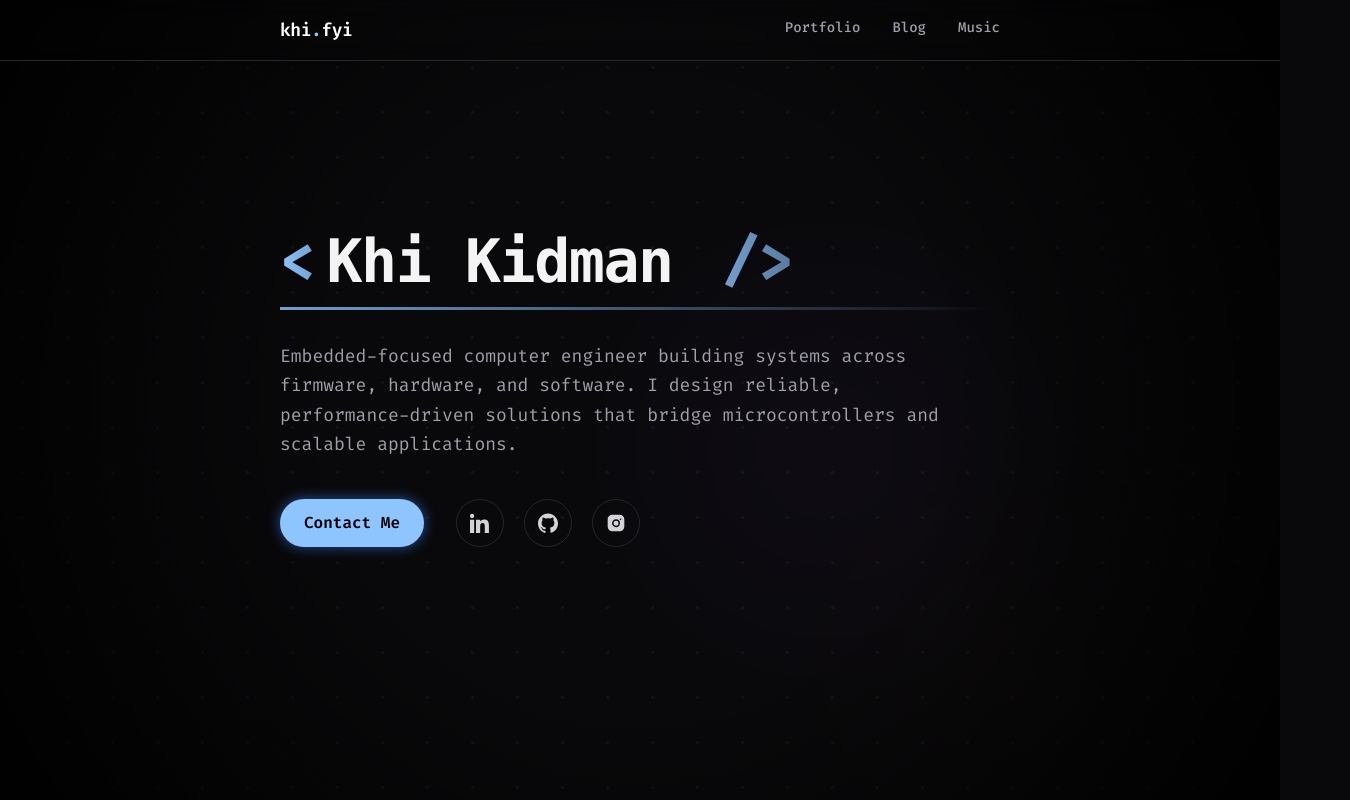
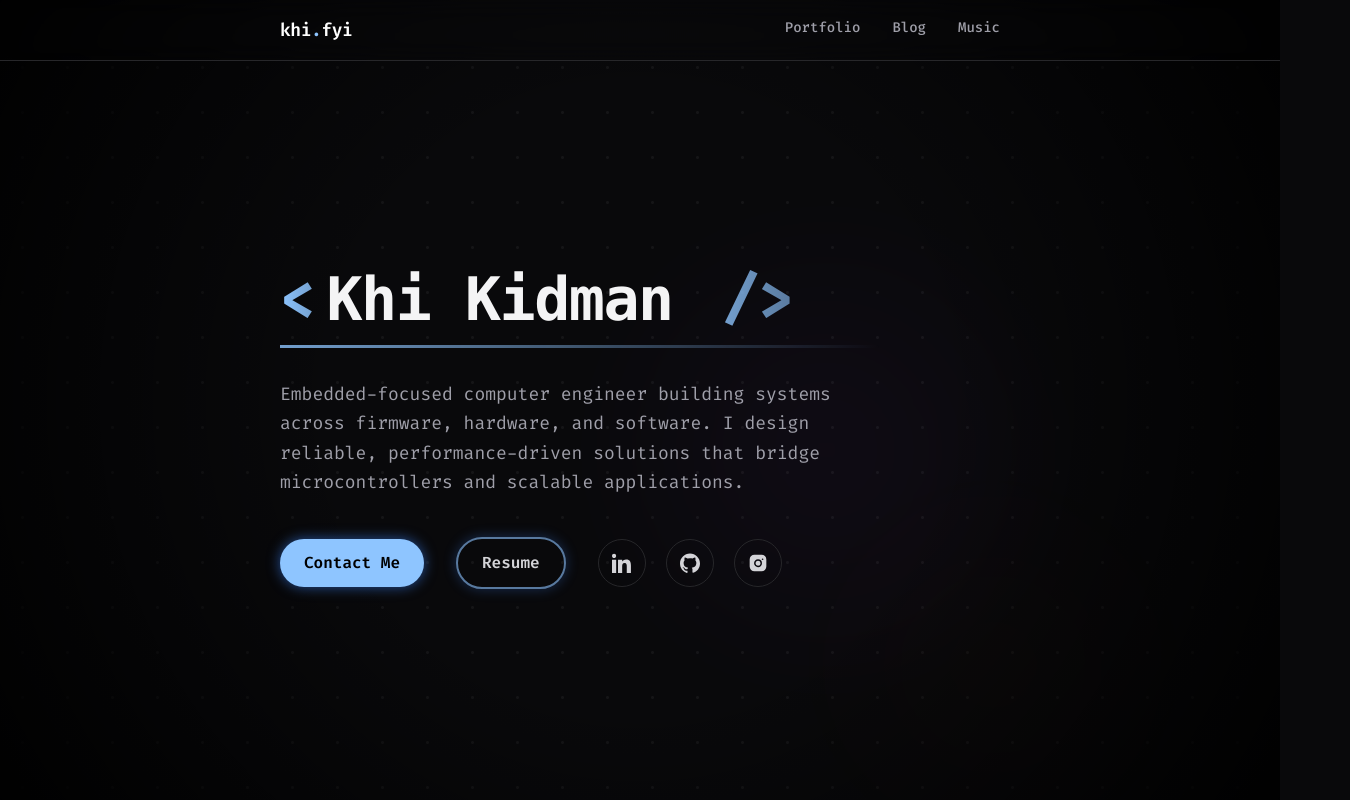
Before and after one commit to khikidman/khifyi, a React (Vite) app: page / in a window 1280 px wide. Shown: the whole page, 1350 px wide, since content can reach past the window. Built offline with nearby package versions, Linux system fonts and the light colour scheme.

Commit message:
Headshot

```diff
--- a/src/index.css
+++ b/src/index.css
@@ -27,6 +27,43 @@ html {
   scrollbar-gutter: stable;
 }
 
+
+.mask-radial {
+  -webkit-mask-image:
+    radial-gradient(
+      circle at 35% 50%,
+      rgba(0,0,0,1) 35%,
+      rgba(0,0,0,0.8) 50%,
+      rgba(0,0,0,0.3) 65%,
+      rgba(0,0,0,0) 80%
+    ),
+    linear-gradient(
+      to bottom,
+      rgba(0,0,0,1) 55%,
+      rgba(0,0,0,0) 85%
+    );
+
+  -webkit-mask-composite: source-in;
+
+  mask-image:
+    radial-gradient(
+      circle at 35% 30%,
+      rgba(0,0,0,1) 35%,
+      rgba(0,0,0,0.8) 50%,
+      rgba(0,0,0,0.3) 65%,
+      rgba(0,0,0,0.2) 75%,
+      rgba(0,0,0,0.05) 80%,
+      rgba(0,0,0,0) 85%
+    ),
+    linear-gradient(
+      to bottom,
+      rgba(0,0,0,1) 60%,
+      rgba(0,0,0,0) 95%
+    );
+
+  mask-composite: intersect;
+}
+
 @keyframes modalOpen {
   from {
     opacity: 0;
@@ -51,6 +88,22 @@ html {
     opacity: 1;
     transform: translate(-50%, -50%);
   }
+}
+
+@keyframes headshotFadeIn {
+  from {
+    opacity: 0;
+    transform: translateY(+10%) scale(1.02);
+  }
+  to {
+    opacity: 0.3;
+    transform: translateY(0) scale(1);
+  }
+}
+
+.headshot-animate {
+  animation: headshotFadeIn 1.8s ease-in-out forwards;
+  animation-delay: 0.8s; /* Appears after content */
 }
 
 .animate-fade-in {
--- a/src/pages/Blog.tsx
+++ b/src/pages/Blog.tsx
@@ -49,7 +49,7 @@ const Blog = () => {
       px-4 py-2 rounded-full text-sm
       transition-all duration-300
       border border-zinc-700
-      hover:border-blue-500
+      hover:border-blue-300
       hover:shadow-[0_0_15px_rgba(59,130,246,0.3)]
       ${activeTag === null
         ? "bg-blue-300 shadow-[0_0_25px_rgba(59,130,246,0.6)] font-bold"
@@ -70,7 +70,7 @@ const Blog = () => {
           px-4 py-2 rounded-full text-sm
           border border-zinc-800
           transition-all duration-300
-          hover:border-blue-500
+          hover:border-blue-300
           hover:shadow-[0_0_15px_rgba(59,130,246,0.3)]
           ${isActive
             ? "bg-blue-300 shadow-[0_0_25px_rgba(59,130,246,0.3)] scale-105 font-semibold text-black"
@@ -101,7 +101,7 @@ const Blog = () => {
     group
     relative
 
-    p-[2px]
+    p-0.5
     rounded-2xl
 
     transition-all duration-500 ease-out
@@ -156,7 +156,7 @@ const Blog = () => {
 
             transition-all duration-500 ease-out
 
-            bg-gradient-to-b
+            bg-linear-to-b
             from-zinc-900/90
             to-zinc-950
 
--- a/src/pages/Home.tsx
+++ b/src/pages/Home.tsx
@@ -7,7 +7,28 @@ const Home = () => {
   return (
     <Layout>
       <PageContentTransition>
-        <div className="min-h-[70vh] flex flex-col justify-center">
+        <div className="relative min-h-[70vh] flex flex-col justify-center mt-10 mr-0 pr-40">
+          {/* ===== Background Headshot ===== */}
+          <img
+            src="../../public/images/headshot.png"
+            alt="Khi Kidman"
+            className="
+              absolute
+              -right-87.5
+              top-10/25
+              -translate-y-1/2
+              w-155
+              opacity-0
+              headshot-animate
+              grayscale
+              contrast-110
+              brightness-90
+              pointer-events-none
+              select-none
+              hidden md:block
+              mask-radial
+            "
+          />
 
           {/* ===== Name Header ===== */}
           <div className="mb-8">
@@ -23,11 +44,11 @@ const Home = () => {
               </span>
             </h1>
 
-            <div className="mt-4 h-0.75 w-180 bg-linear-to-r from-blue-300/80 to-transparent" />
+            <div className="mt-4 h-0.75 w-150 bg-linear-to-r from-blue-300/80 to-transparent" />
           </div>
 
           {/* ===== Summary ===== */}
-          <p className="text-zinc-400 text-lg max-w-2xl leading-relaxed mb-10">
+          <p className="text-zinc-400 text-lg max-w2xl leading-relaxed mb-10">
             Embedded-focused computer engineer building systems across firmware,
             hardware, and software. I design reliable, performance-driven
             solutions that bridge microcontrollers and scalable applications.
@@ -52,6 +73,25 @@ const Home = () => {
               "
             >
               Contact Me
+            </a>
+
+            {/* Resume */}
+            <a
+              href="mailto:your@email.com"
+              className="
+                px-6 py-3
+                bg-transparent
+                shadow-[0_0_13px_rgba(59,130,246,0.3)]
+                text-zinc-300
+                font-semibold
+                rounded-full
+                border-2 border-blue-300/60
+                hover:shadow-[0_0_0px_rgba(59,130,246,0.0)]
+                hover:bg-blue-300
+                transition-all duration-300
+              "
+            >
+              Resume
             </a>
 
             {/* Social Icons */}
```
Also changed, not shown: public/images/headshot.png (added).
